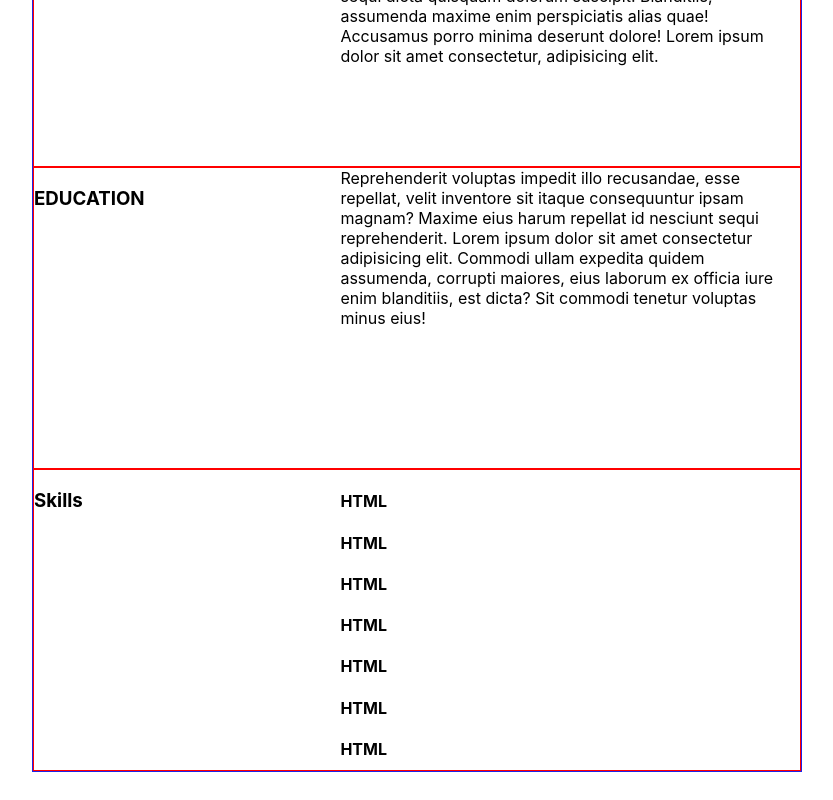
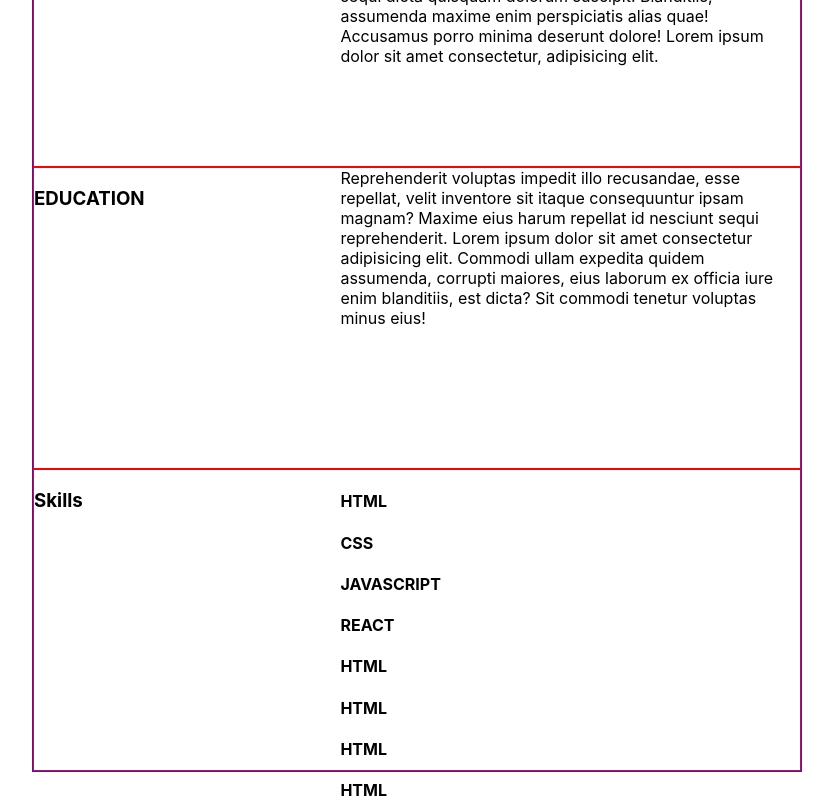
Before and after one commit to Muelji/myportfoliowebsite, a React (Create React App) app: page / in a window 1280 px wide. Shown: the part 1736-2536 px from the top of the page, without its empty margins (223-1056 px from the left). Before the commit the page ends 2508 px from the top, so only its background shows below. Built offline with nearby package versions, Linux system fonts and the light colour scheme.

Commit message:
working on the career component

```diff
--- a/src/Components/Career.jsx
+++ b/src/Components/Career.jsx
@@ -23,8 +23,9 @@ function Career() {
                 <h3>Skills</h3>
                <div className='ciii'>
                <h4>HTML</h4>
-               <h4>HTML</h4>
-               <h4>HTML</h4>
+               <h4>CSS</h4>
+               <h4>JAVASCRIPT</h4>
+               <h4>REACT</h4>
                <h4>HTML</h4>
                <h4>HTML</h4>
                <h4>HTML</h4>
```
